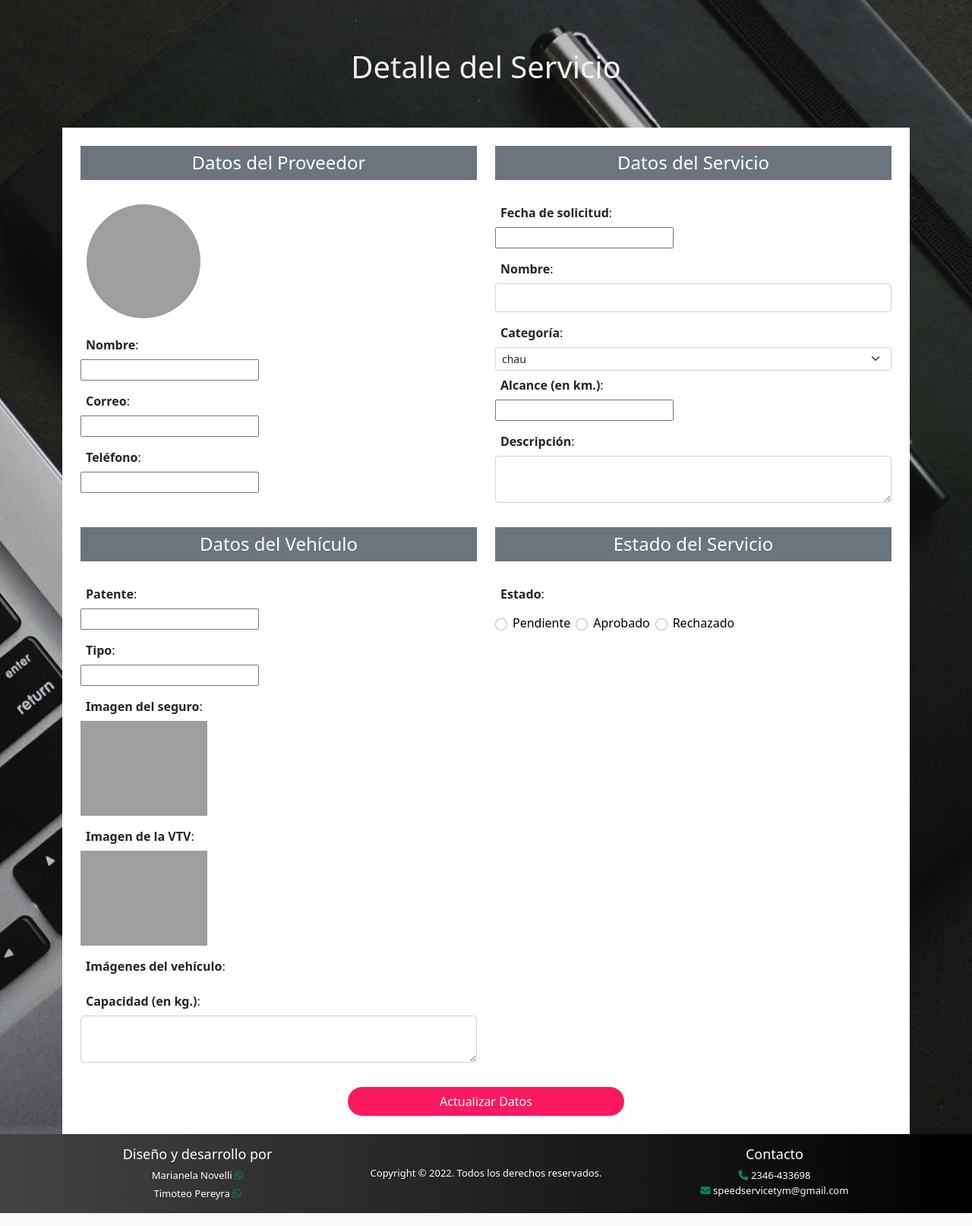
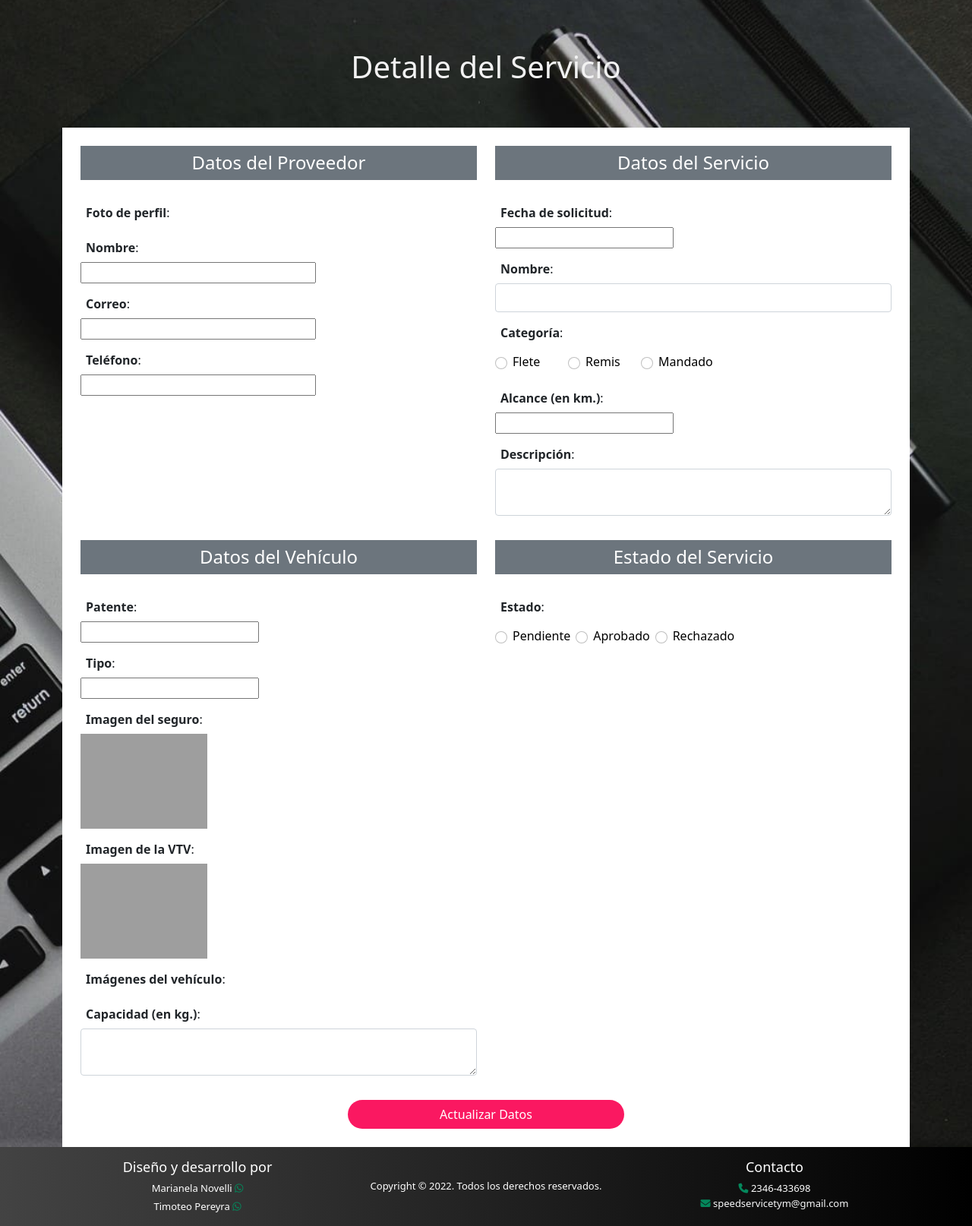
Before and after one commit to TimoPereyra/speedService, a PHP site: page /adm/servicios/detalle.php in a window 1280 px wide. Shown: the part 64-1678 px from the top of the page at 76% size. Run offline with PHP 8.4, Linux system fonts and the light colour scheme; a user stored in the database is signed in; data that the repository does not hold is empty; grey boxes are pictures that could not be loaded.

Commit message:
Detalle y alta fletes

```diff
--- a/adm/servicios/detalle.php
+++ b/adm/servicios/detalle.php
@@ -8,6 +8,7 @@ if(!isset($_SESSION['idUsuario']) || $_SESSION['idRol'] != 3){
 $pagina = 'listado-servicios';
 require_once('../../includes/config.php');
 require_once('../../includes/conexion.php');
+
 
 if($_SERVER['REQUEST_METHOD'] == 'GET' && isset($_GET['id'])){
     $idServicio = $_GET['id'];
@@ -71,16 +72,18 @@ require_once('../../includes/header.php');
             <div class="col-12 col-md-6">
                 <h4 class="mb-4 py-2 bg-secondary text-white text-center">Datos del Proveedor</h4>
                 <div class="mb-2">
-                   <img src="<?php echo RUTARAIZ.'/img/usuarios/'.$_SESSION['imgUsuario'] ?>" alt="avatar" class="imagen_usuario m-2">
+                    <label for="" class="text-dark"><b>Foto de perfil</b>:</label>
+                    <!---- AGREGAR IMG ---->
+
                 </div>
                 <div class="mb-2">
-                    <label for="" class="text-dark"><b>Nombre</b>:</label> <input type="text" value="<?php echo $datosServicio['nombreCompleto']; ?>">
+                    <label for="" class="text-dark"><b>Nombre</b>:</label> <input type="text" value="<?php echo $datosServicio['nombreCompleto']; ?>" style="width: 310px;">
                 </div>
                 <div class="mb-2">
-                    <label for="" class="text-dark"><b>Correo</b>:</label> <input type="text" value="<?php echo $datosServicio['correo']; ?>">
+                    <label for="" class="text-dark"><b>Correo</b>:</label> <input type="text" value="<?php echo $datosServicio['correo']; ?>" style="width: 310px;">
                 </div>
                 <div class="mb-2">
-                    <label for="" class="text-dark"><b>Teléfono</b>:</label> <input type="text" value="<?php echo $datosServicio['telefono']; ?>">
+                    <label for="" class="text-dark"><b>Teléfono</b>:</label> <input type="text" value="<?php echo $datosServicio['telefono']; ?>" style="width: 310px;">
                 </div>
             </div>
 
@@ -93,14 +96,24 @@ require_once('../../includes/header.php');
                     <label for="" class="text-dark"><b>Nombre</b>:</label> <input type="text" value="<?php echo $nombreServicio; ?>" name="nombreServicio" class="form-control">
                 </div>
 
-                <!--- ARREGLARRRRRRRRRRRRRRRR / MARCAR OPCIÓN SELECCIONADA-->
-                <div>
+                <div class="mb-2">
                     <label for="" class="text-dark"><b>Categoría</b>:</label>
-                    <select class="form-select form-select-sm" aria-label=".form-select-sm example">
-                        <option value="1"> <?php echo ($datosServicio['idCategoria'] == 1) ? $datosServicio['categoria'] : 'chau' ?> </option>
-                        <option value="2"> <?php echo ($datosServicio['idCategoria'] == 2) ? $datosServicio['categoria'] : 'male' ?> </option>
-                        <option value="3"> <?php echo ($datosServicio['idCategoria'] == 3) ? $datosServicio['categoria'] : 'hola' ?> </option>
-                    </select>
+                    <div class="d-flex">
+                        <div class="form-check d-flex align-items-center">
+                            <input class="form-check-input" type="radio" name="categoriaServicio" id="flete" <?php echo ($datosServicio['idCategoria'] == 1) ? 'checked' : '' ?> value="1">
+                            <label class="form-check-label text-black" for="flete"> Flete </label>
+                        </div>
+
+                        <div class="form-check d-flex align-items-center">
+                            <input class="form-check-input" type="radio" name="categoriaServicio" id="remis" <?php echo ($datosServicio['idCategoria'] == 3) ? 'checked' : '' ?> value="3">
+                            <label class="form-check-label text-black" for="remis"> Remis </label>
+                        </div>
+
+                        <div class="form-check d-flex align-items-center">
+                            <input class="form-check-input" type="radio" name="categoriaServicio" id="mandado" <?php echo ($datosServicio['idCategoria'] == 2) ? 'checked' : '' ?> value="2">
+                            <label class="form-check-label text-black" for="mandado"> Mandado </label>
+                        </div>
+                    </div>
                 </div>
 
                 <div class="mb-2">
```
Also changed, not shown: js/alta-fletes.js (+20 -7 lines), img/vehiculos/MOTO_MOVIMIENTO.jpg (added), img/vehiculos/fondo-bienvenida.jpg (added), img/vehiculos/mandado2.jpg (added), img/vehiculos/servicio_remis.jpg (added), img/vehiculos/taxi2.jpg (added).
